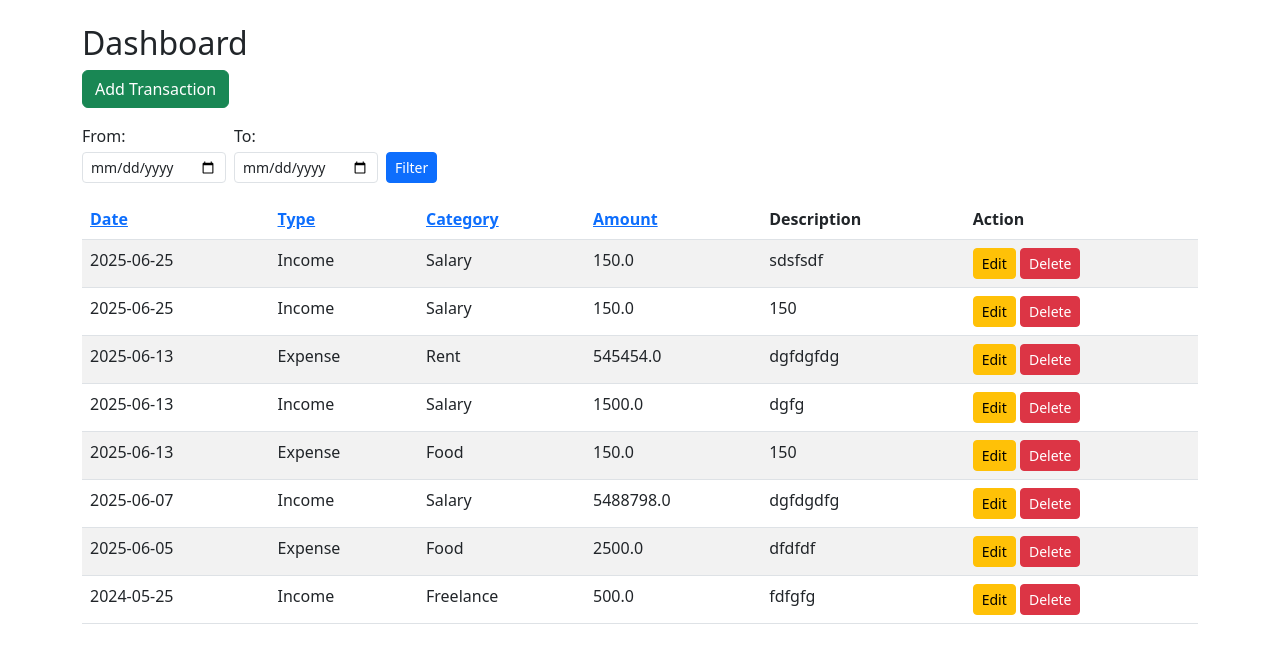
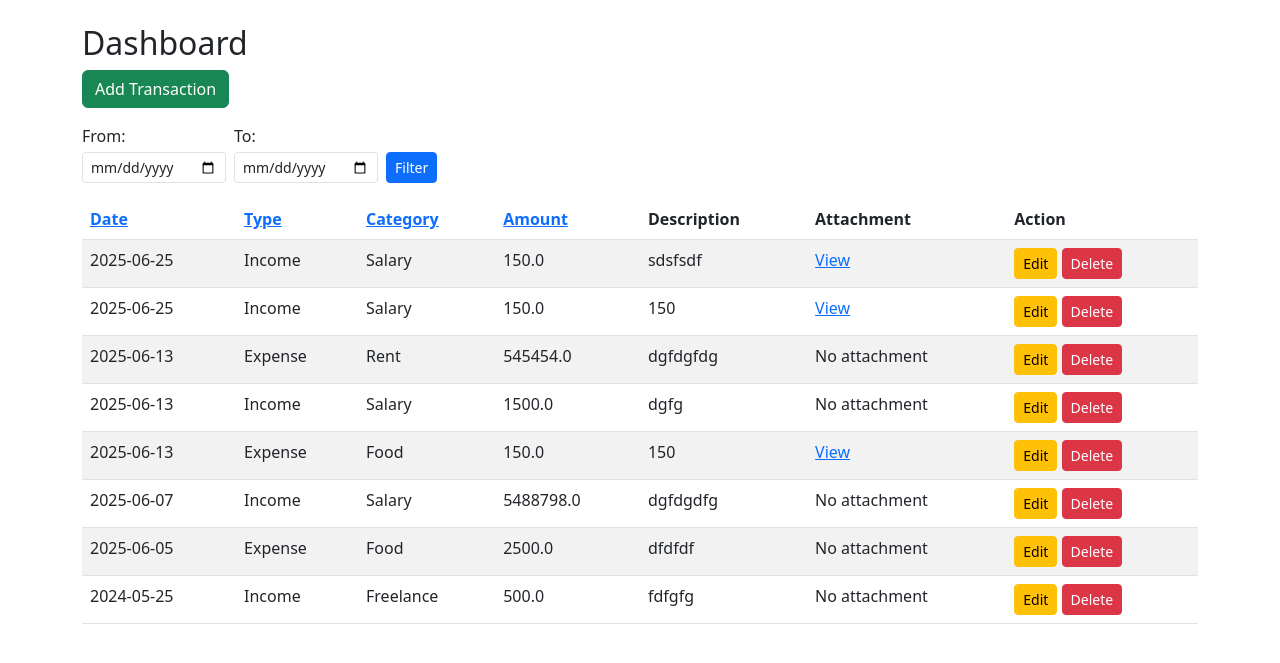
Before and after one commit to KaterynaKon/MyBalance-Finance, a Flask app: page /dashboard in a window 1280 px wide. Shown: the part 56-719 px from the top of the page. Run offline with Flask 3, Linux system fonts and the light colour scheme; a user stored in the database is signed in; data comes from the database, SQL or seed files in the repository; both versions use the stored data as it was after the commit.

Commit message:
Added attachment column with the ability to attach files

```diff
--- a/app.py
+++ b/app.py
@@ -2,10 +2,16 @@ from flask import Flask, render_template, redirect, url_for, request, session
 from werkzeug.security import generate_password_hash, check_password_hash
 import sqlite3
 from datetime import datetime
+import os
+from werkzeug.utils import secure_filename
 
 app=Flask(__name__)
 app.secret_key='a74c82b6c13d4218ac43e32e8d1d9f67'
 DATABASE='MyBalance.db'
+UPLOAD_FOLDER='static/uploads'
+ALLOWED_EXTENSIONS={'png','jpg','jpeg','pdf','gif'}
+app.config['UPLOAD_FOLDER']=UPLOAD_FOLDER
+app.config['MAX_CONTENT_LENGTH']=2*1024*1024
 
 #DataBase Setup
 
@@ -31,12 +37,15 @@ def init_db():
               category TEXT,
               amount REAL,
               description TEXT NOT NULL,
+              attachment TEXT,
               FOREIGN KEY(user_id) REFERENCES users(id)
               )
               ''')
     conn.commit()
     conn.close()
 
+def allowed_file(filename):
+     return '.' in filename and filename.rsplit('.',1)[1].lower() in ALLOWED_EXTENSIONS
 init_db()
 
     #--Routes--
@@ -97,7 +106,7 @@ def dashboard():
         date_to=request.args.get('to')
 
         query='''
-            SELECT id, date, type, category, amount, description
+            SELECT id, date, type, category, amount, description, attachment
             FROM transactions
             WHERE user_id=?
         '''
@@ -136,18 +145,22 @@ def add():
     categories=income_categories if ttype=='Income' else expense_categories
     if request.method=='POST':
           date=request.form['date']
-
           category=request.form['category']
           amount=request.form['amount']
           description=request.form['description']
+          attachment_file=request.files.get('attachment')
+          filename=None
+          if attachment_file and allowed_file(attachment_file.filename):
+               filename=secure_filename(attachment_file.filename)
+               attachment_file.save(os.path.join(app.config['UPLOAD_FOLDER'], filename))
           if not description.strip():
                error='Description cannot be empty'
                return render_template('add.html', error=error, date=date,type=ttype, category=category, amount=amount, description=description, categories=categories)
 
           conn=get_db_conn()
           c=conn.cursor()
-          c.execute('''INSERT INTO transactions (user_id, date, type, category, amount, description) VALUES (?,?,?,?,?,?)''',
-                    (session ['user_id'], date, ttype, category, amount, description))
+          c.execute('''INSERT INTO transactions (user_id, date, type, category, amount, description, attachment) VALUES (?,?,?,?,?,?,?)''',
+                    (session ['user_id'], date, ttype, category, amount, description, filename))
           conn.commit()
           conn.close()
           return redirect(url_for('dashboard'))
--- a/templates/dashboard.html
+++ b/templates/dashboard.html
@@ -31,6 +31,7 @@
             <th><a href="{{ url_for ('dashboard', sort_by='category', order='asc' if sort_by!='category' or order=='desc' else 'desc')}}">Category</a></th>
             <th><a href ="{{ url_for('dashboard', sort_by='amount', order='asc' if sort_by!='amount' or order=='desc' else 'desc')}}">Amount</a></th>
             <th>Description</th>
+            <th>Attachment</th>
             <th>Action</th>
         </tr>
 
@@ -43,6 +44,13 @@
             <td>{{ t['category'] }}</td>
             <td>{{ t['amount'] }}</td>
             <td>{{ t['description'] }}</td>
+            <td>
+                {% if  t['attachment']%}
+                    <a href="{{ url_for('static', filename='uploads/'+t['attachment'])}}" target="_blank">View</a>
+                {% else %}
+                    No attachment
+                {% endif %}
+               </td>
             <td >
                 <a href="{{url_for('amend', id=t['id'])}}" class="btn btn-sm btn-warning">Edit</a>
                 <a href="{{ url_for('confirm_delete', id=t['id'])}}" class="btn btn-sm btn-danger">Delete</a>
```
Also changed, not shown: templates/add.html (+7 -1 lines), MyBalance.db, static/uploads/WIN_20250204_19_23_44_Pro.jpg (added).
